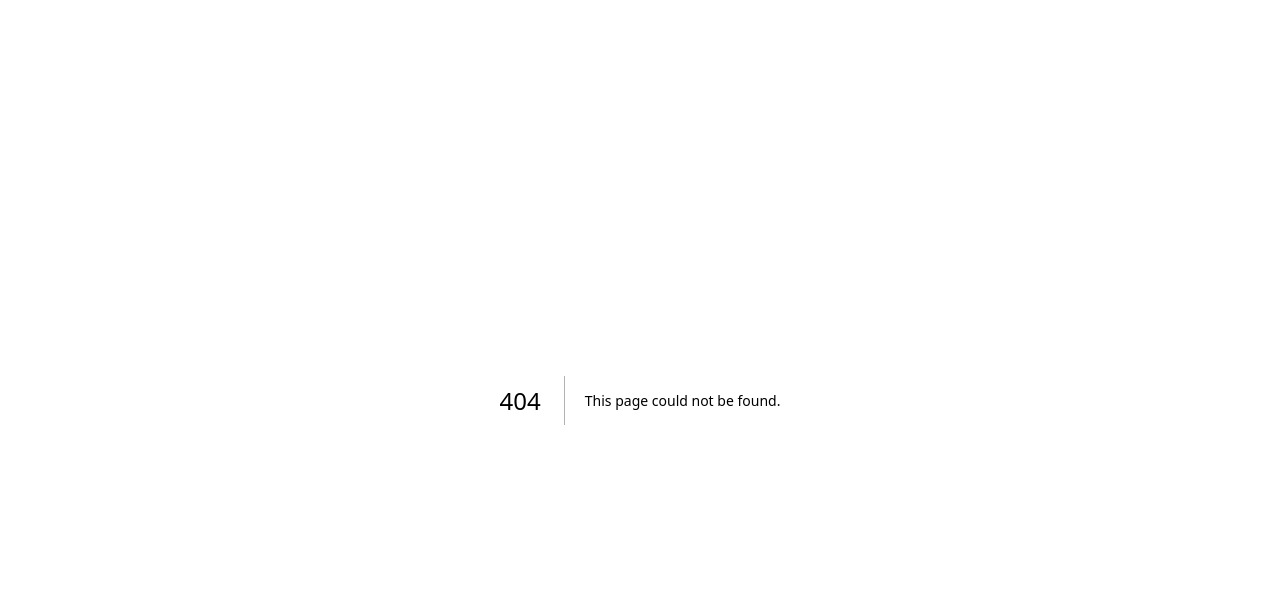
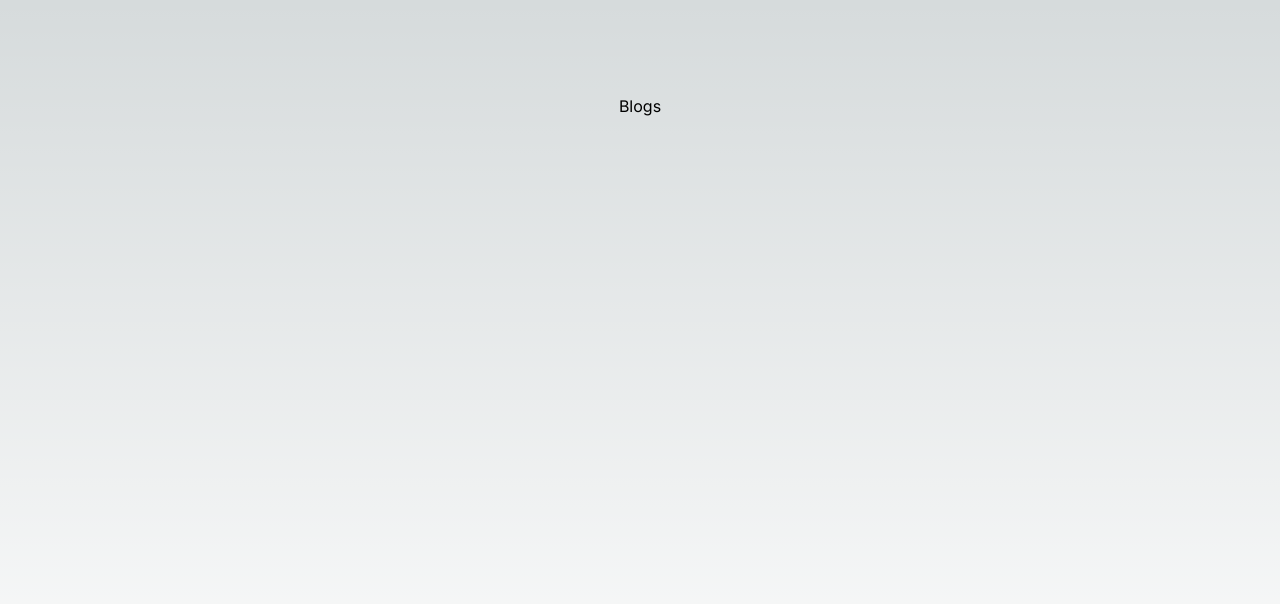
Before and after one commit to climaxmba/readme-blog, a Next.js app: page /blogs in a window 1280 px wide. Before the commit this address had no page. Shown: the top 604 px of the page. Built offline with nearby package versions, Linux system fonts and the light colour scheme.

Commit message:
Add routes

```diff
--- /dev/null
+++ b/src/app/authors/page.module.scss
@@ -0,0 +1,8 @@
+.main {
+  display: flex;
+  flex-direction: column;
+  justify-content: space-between;
+  align-items: center;
+  padding: 6rem;
+  min-height: 100vh;
+}
--- /dev/null
+++ b/src/app/authors/page.tsx
@@ -0,0 +1,6 @@
+import Image from "next/image";
+import styles from "./page.module.scss";
+
+export default function Authors() {
+  return <main className={styles.main}>Authors</main>;
+}
--- /dev/null
+++ b/src/app/blogs/page.module.scss
@@ -0,0 +1,8 @@
+.main {
+  display: flex;
+  flex-direction: column;
+  justify-content: space-between;
+  align-items: center;
+  padding: 6rem;
+  min-height: 100vh;
+}
--- /dev/null
+++ b/src/app/blogs/page.tsx
@@ -0,0 +1,6 @@
+import Image from "next/image";
+import styles from "./page.module.scss";
+
+export default function Blogs() {
+  return <main className={styles.main}>Blogs</main>;
+}
--- /dev/null
+++ b/src/app/likes/page.module.scss
@@ -0,0 +1,8 @@
+.main {
+  display: flex;
+  flex-direction: column;
+  justify-content: space-between;
+  align-items: center;
+  padding: 6rem;
+  min-height: 100vh;
+}
```
Also changed, not shown: src/app/likes/page.tsx (added, +10 -0 lines).
